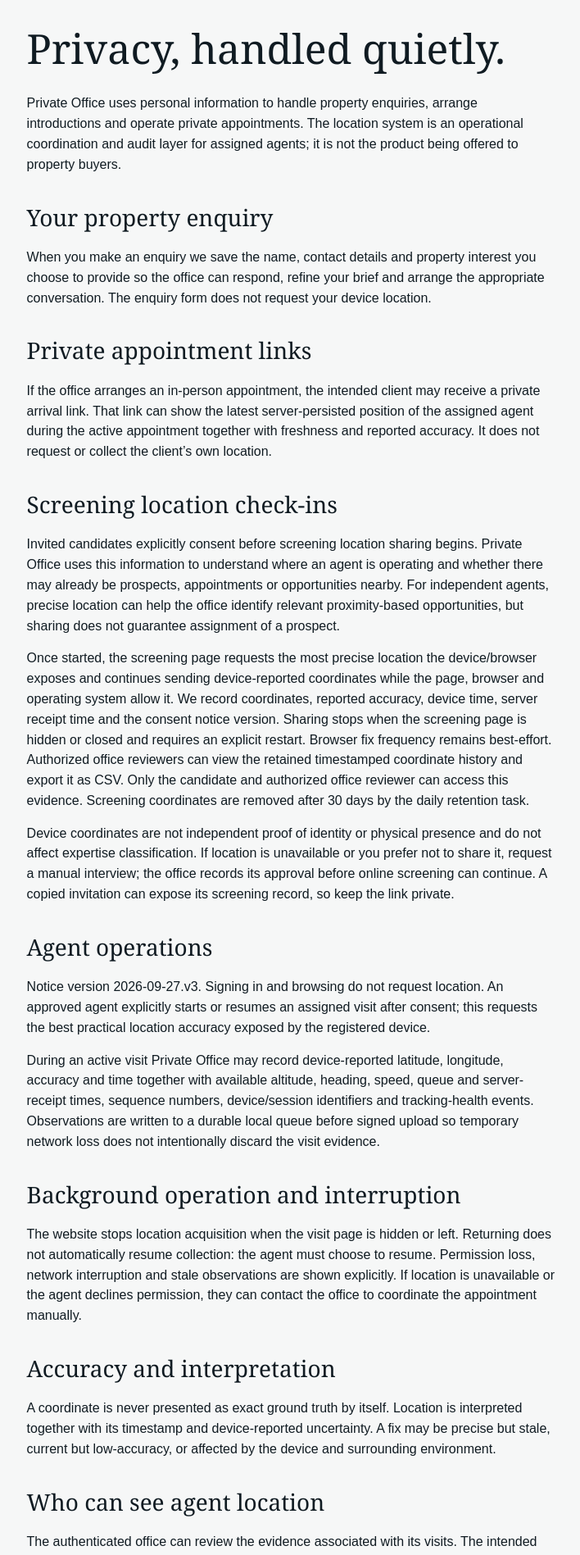
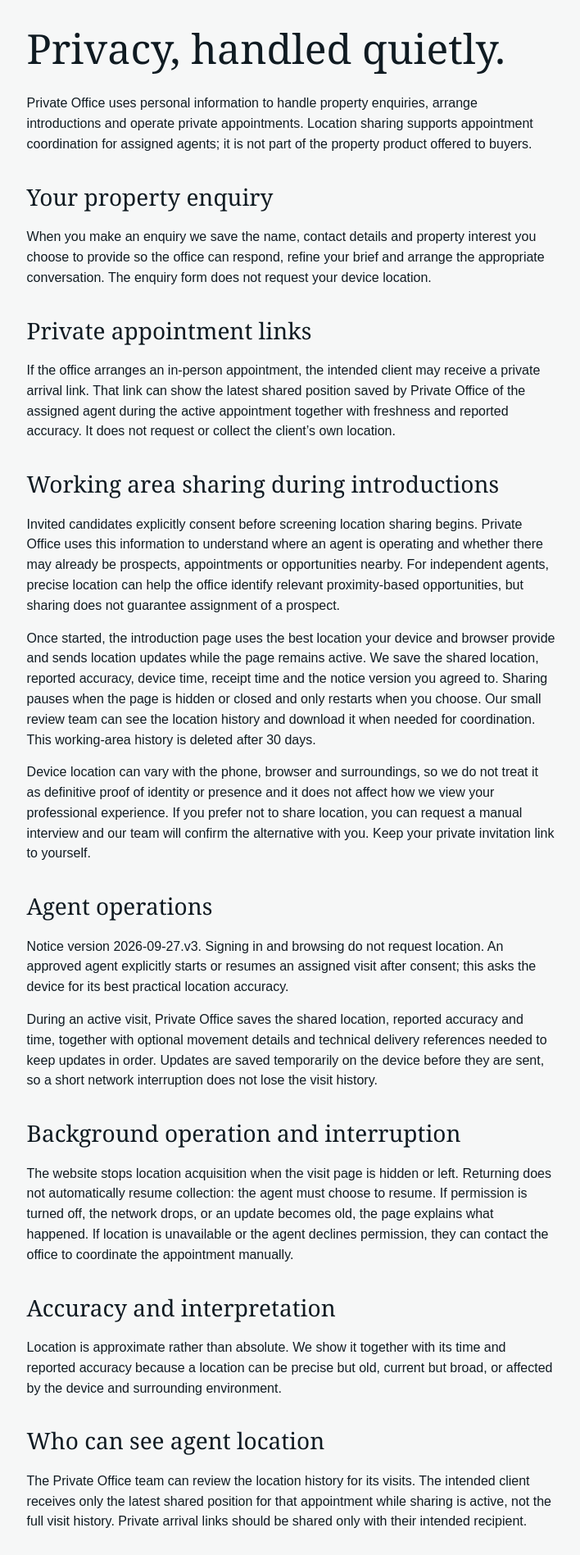
Before and after one commit to donnyrxta/privateoffice, a Next.js app: page /privacy in a window 1280 px wide. Shown: the part 186-2083 px from the top of the page at 82% size, without its empty margins (285-993 px from the left). Built offline with nearby package versions, Linux system fonts and the light colour scheme.

Commit message:
Make privacy wording plain and reassuring

```diff
--- a/app/privacy/page.tsx
+++ b/app/privacy/page.tsx
@@ -5,32 +5,32 @@ export default function Page(){
   return <div className="public-paper"><Header publicNav/><main className="app-main prose privacy-prose">
     <p className="eyebrow">PRIVACY</p>
     <h1 className="sign-in-title">Privacy, handled quietly.</h1>
-    <p>Private Office uses personal information to handle property enquiries, arrange introductions and operate private appointments. The location system is an operational coordination and audit layer for assigned agents; it is not the product being offered to property buyers.</p>
+    <p>Private Office uses personal information to handle property enquiries, arrange introductions and operate private appointments. Location sharing supports appointment coordination for assigned agents; it is not part of the property product offered to buyers.</p>
 
     <h2>Your property enquiry</h2>
     <p>When you make an enquiry we save the name, contact details and property interest you choose to provide so the office can respond, refine your brief and arrange the appropriate conversation. The enquiry form does not request your device location.</p>
 
     <h2>Private appointment links</h2>
-    <p>If the office arranges an in-person appointment, the intended client may receive a private arrival link. That link can show the latest server-persisted position of the assigned agent during the active appointment together with freshness and reported accuracy. It does not request or collect the client’s own location.</p>
+    <p>If the office arranges an in-person appointment, the intended client may receive a private arrival link. That link can show the latest shared position saved by Private Office of the assigned agent during the active appointment together with freshness and reported accuracy. It does not request or collect the client’s own location.</p>
 
-    <h2>Screening location check-ins</h2>
-    <p>Invited candidates explicitly consent before screening location sharing begins. Private Office uses this information to understand where an agent is operating and whether there may already be prospects, appointments or opportunities nearby. For independent agents, precise location can help the office identify relevant proximity-based opportunities, but sharing does not guarantee assignment of a prospect.</p><p>Once started, the screening page requests the most precise location the device/browser exposes and continues sending device-reported coordinates while the page, browser and operating system allow it. We record coordinates, reported accuracy, device time, server receipt time and the consent notice version. Sharing stops when the screening page is hidden or closed and requires an explicit restart. Browser fix frequency remains best-effort. Authorized office reviewers can view the retained timestamped coordinate history and export it as CSV. Only the candidate and authorized office reviewer can access this evidence. Screening coordinates are removed after 30 days by the daily retention task.</p>
-    <p>Device coordinates are not independent proof of identity or physical presence and do not affect expertise classification. If location is unavailable or you prefer not to share it, request a manual interview; the office records its approval before online screening can continue. A copied invitation can expose its screening record, so keep the link private.</p>
+    <h2>Working area sharing during introductions</h2>
+    <p>Invited candidates explicitly consent before screening location sharing begins. Private Office uses this information to understand where an agent is operating and whether there may already be prospects, appointments or opportunities nearby. For independent agents, precise location can help the office identify relevant proximity-based opportunities, but sharing does not guarantee assignment of a prospect.</p><p>Once started, the introduction page uses the best location your device and browser provide and sends location updates while the page remains active. We save the shared location, reported accuracy, device time, receipt time and the notice version you agreed to. Sharing pauses when the page is hidden or closed and only restarts when you choose. Our small review team can see the location history and download it when needed for coordination. This working-area history is deleted after 30 days.</p>
+    <p>Device location can vary with the phone, browser and surroundings, so we do not treat it as definitive proof of identity or presence and it does not affect how we view your professional experience. If you prefer not to share location, you can request a manual interview and our team will confirm the alternative with you. Keep your private invitation link to yourself.</p>
     <h2>Agent operations</h2>
-    <p>Notice version {CONSENT_VERSION}. Signing in and browsing do not request location. An approved agent explicitly starts or resumes an assigned visit after consent; this requests the best practical location accuracy exposed by the registered device.</p>
-    <p>During an active visit Private Office may record device-reported latitude, longitude, accuracy and time together with available altitude, heading, speed, queue and server-receipt times, sequence numbers, device/session identifiers and tracking-health events. Observations are written to a durable local queue before signed upload so temporary network loss does not intentionally discard the visit evidence.</p>
+    <p>Notice version {CONSENT_VERSION}. Signing in and browsing do not request location. An approved agent explicitly starts or resumes an assigned visit after consent; this asks the device for its best practical location accuracy.</p>
+    <p>During an active visit, Private Office saves the shared location, reported accuracy and time, together with optional movement details and technical delivery references needed to keep updates in order. Updates are saved temporarily on the device before they are sent, so a short network interruption does not lose the visit history.</p>
 
     <h2>Background operation and interruption</h2>
-    <p>The website stops location acquisition when the visit page is hidden or left. Returning does not automatically resume collection: the agent must choose to resume. Permission loss, network interruption and stale observations are shown explicitly. If location is unavailable or the agent declines permission, they can contact the office to coordinate the appointment manually.</p>
+    <p>The website stops location acquisition when the visit page is hidden or left. Returning does not automatically resume collection: the agent must choose to resume. If permission is turned off, the network drops, or an update becomes old, the page explains what happened. If location is unavailable or the agent declines permission, they can contact the office to coordinate the appointment manually.</p>
 
     <h2>Accuracy and interpretation</h2>
-    <p>A coordinate is never presented as exact ground truth by itself. Location is interpreted together with its timestamp and device-reported uncertainty. A fix may be precise but stale, current but low-accuracy, or affected by the device and surrounding environment.</p>
+    <p>Location is approximate rather than absolute. We show it together with its time and reported accuracy because a location can be precise but old, current but broad, or affected by the device and surrounding environment.</p>
 
     <h2>Who can see agent location</h2>
-    <p>The authenticated office can review the evidence associated with its visits. The intended client receives only the latest persisted position for that appointment while sharing is active, rather than the complete office audit trail. Private arrival links should be shared only with their intended recipient.</p>
+    <p>The Private Office team can review the location history for its visits. The intended client receives only the latest shared position for that appointment while sharing is active, not the full visit history. Private arrival links should be shared only with their intended recipient.</p>
 
     <h2>Ending and retaining a visit</h2>
-    <p>Pause, Arrive, Complete, revocation and expiry close or stop the relevant visit workflow. Where a terminal action is requested, the device first attempts to reconcile its final queued telemetry with the office. The configured retention policy removes visit records and operational evidence after 30 days, with a daily cleanup task. Enquiries are retained for 90 days. Pending local observations are cleared after confirmed delivery.</p>
+    <p>Pause, Arrive, Complete, revocation and expiry close or stop the relevant visit workflow. When you pause, arrive or complete a visit, the device first tries to send any remaining saved updates. Visit records and location history are deleted after 30 days through the daily cleanup process. Enquiries are kept for 90 days. Local unsent updates are cleared after Private Office confirms receipt.</p>
 
     <h2>Map provider</h2>
     <p>Where a map is displayed, map tiles are loaded from the configured map provider. That provider may receive the requesting device’s IP address and the map area being requested.</p>
```
